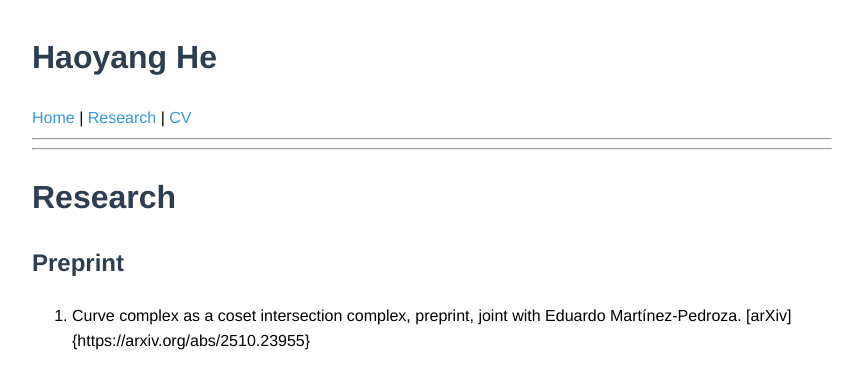
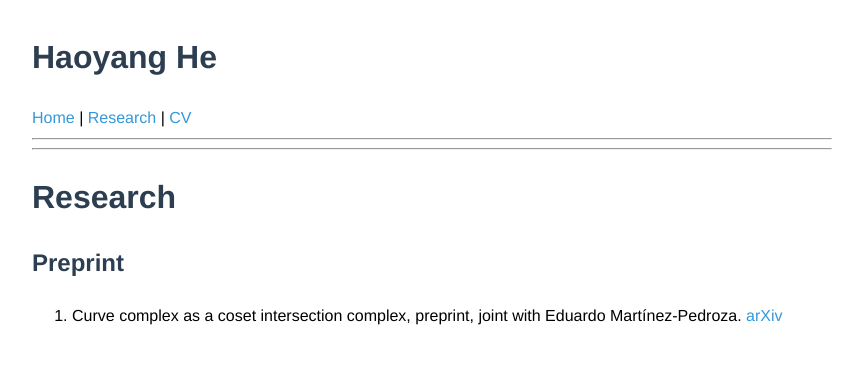
Before and after one commit to haoyang-he/haoyang-he.github.io, a Jekyll site: the page built from research.md, in a window 1280 px wide. Shown: the top 389 px of the page, without its empty margins (208-1071 px from the left). Built offline with Jekyll 4.4.1, drawn with Linux system fonts in a browser that asks for light colours; our own code applies the rules of GitHub Pages for plain Markdown files.

Commit message:
Fix markdown link syntax for arXiv reference

```diff
--- a/research.md
+++ b/research.md
@@ -4,4 +4,4 @@
 
 ## Preprint
 1. Curve complex as a coset intersection complex, preprint, joint with Eduardo Martínez-Pedroza.
-   [arXiv]{https://arxiv.org/abs/2510.23955}
+   [arXiv](https://arxiv.org/abs/2510.23955)
```
